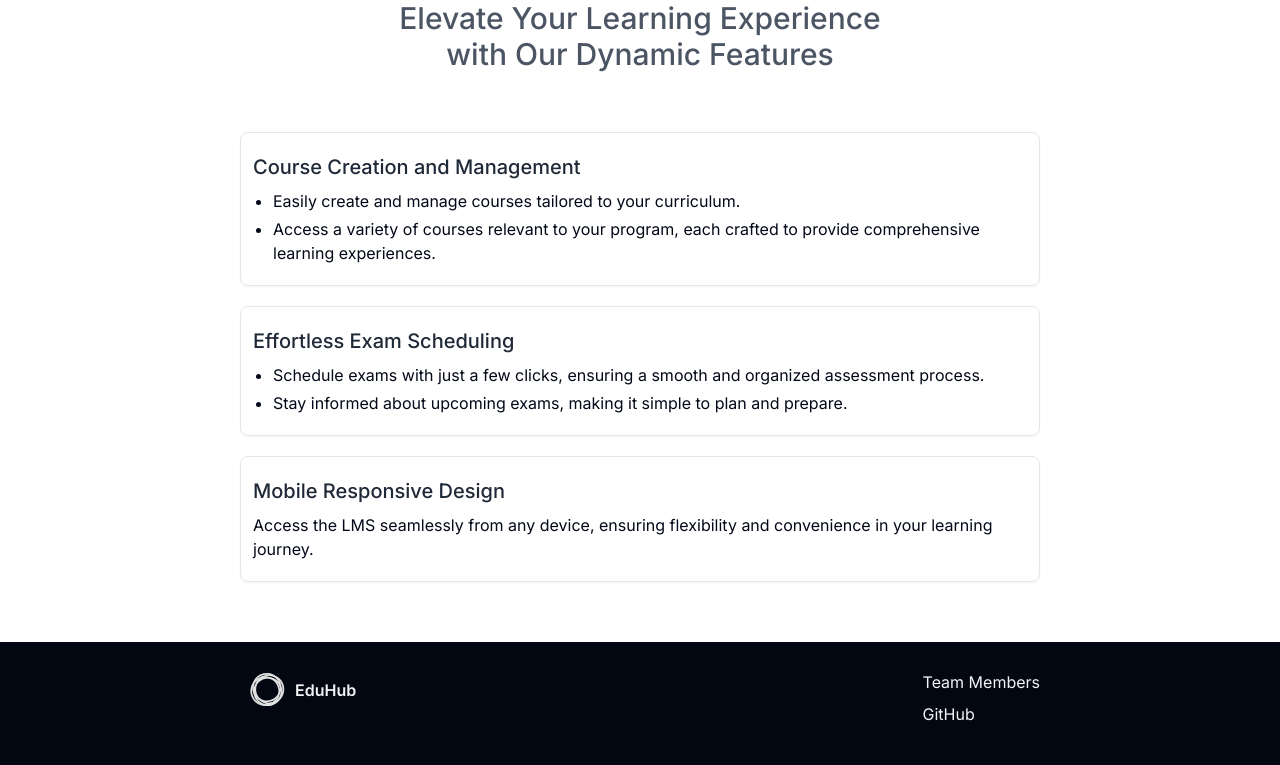
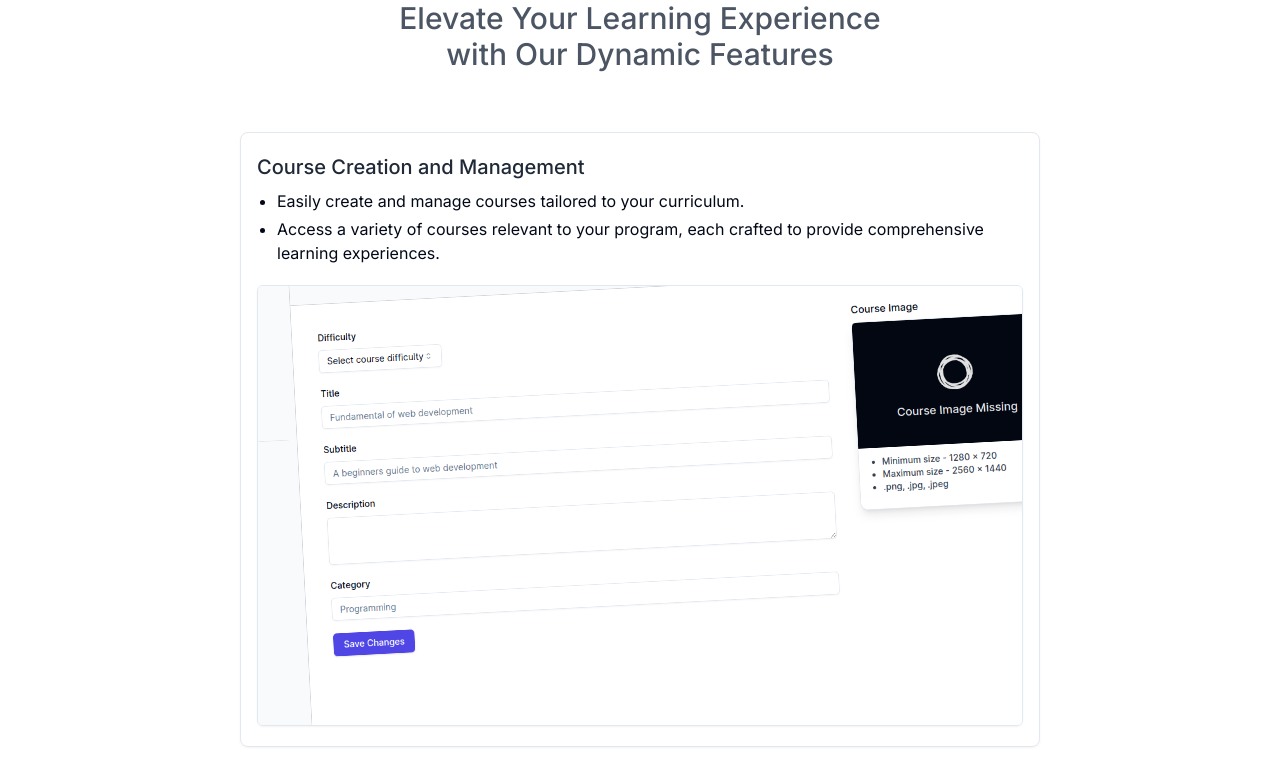
Before and after one commit to subrat611/EduHub-home, a Next.js app: page / in a window 1280 px wide. Shown: the part 800-1565 px from the top of the page. Built offline with nearby package versions, Linux system fonts and the light colour scheme.

Commit message:
feat: feature section demo image add

```diff
--- a/src/components/Features.tsx
+++ b/src/components/Features.tsx
@@ -8,7 +8,7 @@ const Features = () => {
         Elevate Your Learning Experience <br /> with Our Dynamic Features
       </h1>
       <div className="mt-10">
-        <div className="shadow-sm border rounded-lg px-3 py-5 my-5">
+        <div className="shadow-sm border rounded-lg px-4 py-5 my-5 overflow-hidden">
           <div>
             <p className="text-lg md:text-xl font-medium text-gray-800">
               Course Creation and Management
@@ -22,6 +22,13 @@ const Features = () => {
                 crafted to provide comprehensive learning experiences.
               </li>
             </ol>
+            <div className="rounded-md overflow-hidden border shadow-sm mt-5">
+              <img
+                src="/create-course.png"
+                alt="create-course-demo"
+                className="object-cover object-[-10px_20px] scale-125 -rotate-3"
+              />
+            </div>
           </div>
         </div>
 
--- a/src/components/Navigation.tsx
+++ b/src/components/Navigation.tsx
@@ -12,7 +12,7 @@ const Navigation = () => {
   };
 
   return (
-    <nav className="fixed top-2 left-[50%] -translate-x-[50%] w-[95%] max-w-[780px] rounded-lg bg-[#252422] min-h-14">
+    <nav className="fixed top-2 left-[50%] -translate-x-[50%] w-[95%] max-w-[780px] rounded-lg bg-[#252422] min-h-14 z-10">
       <div className="flex items-center justify-between px-3">
         <Link href="/">
           <div className="flex items-center">
```
Also changed, not shown: public/create-course.png (added).
